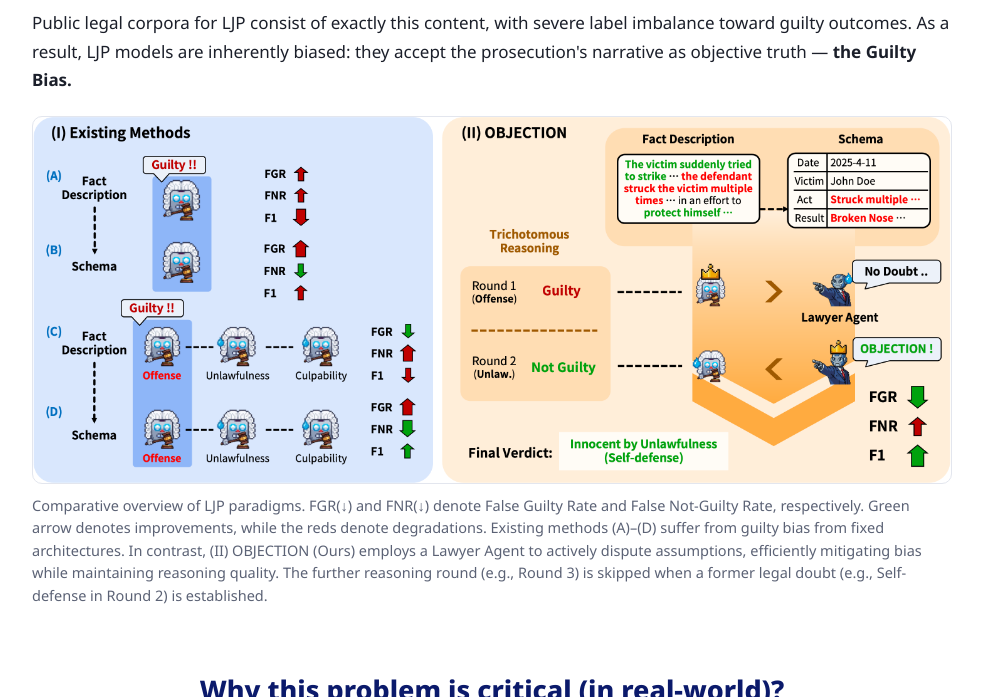
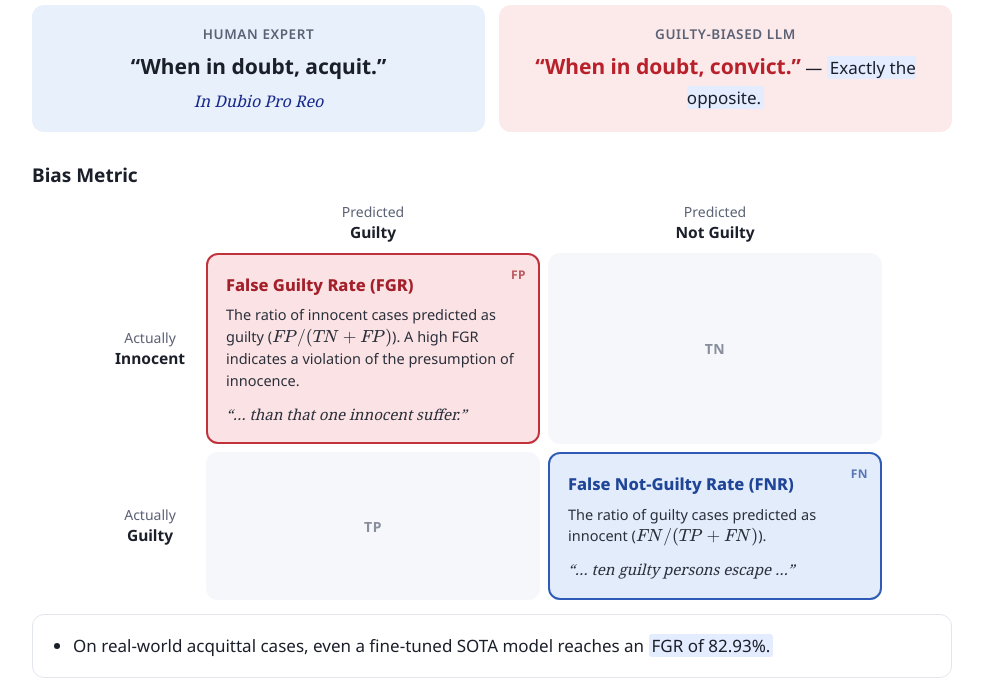
Before and after one commit to hiyashi-negisoba/objection-, a plain HTML site: page index.html in a window 1280 px wide. Shown: the part 1227-1924 px from the top of the page, without its empty margins (148-1131 px from the left). Drawn offline with nearby package versions, Linux system fonts and the light colour scheme.

Commit message:
(reivision) Clarify key terms & Add LJPIV trichotomy figure (CC BY 4.0)

```diff
--- a/index.html
+++ b/index.html
@@ -62,7 +62,8 @@ mark{background:var(--highlight);color:inherit;padding:0 3px;border-radius:3px}
 figure{margin:22px 0 10px}
 figure img{border-radius:10px;border:1px solid var(--line);margin:0 auto}
 figcaption{font-size:14.5px;color:var(--muted);margin-top:10px;line-height:1.55}
-figure.narrow img{max-width:520px}
+figure.narrow img{max-width:min(620px,100%)}
+figcaption .credit{display:block;margin-top:4px;font-size:13px}
 
 /* quote */
 .quote{font-family:"Noto Serif",serif;font-style:italic;font-size:22px;text-align:center;margin:8px auto 4px;max-width:760px}
@@ -75,8 +76,27 @@ figure.narrow img{max-width:520px}
 .vs small{display:block;color:var(--muted);font-size:13.5px;font-weight:600;text-transform:uppercase;letter-spacing:.6px;margin-bottom:4px}
 .vs strong{font-size:21px}
 .vs .llm strong{color:var(--red)}
+.vs .latin{display:block;margin-top:4px;font-family:"Noto Serif",serif;font-size:16px;color:var(--navy-2)}
 
 .def{border:1px solid var(--line);border-radius:12px;padding:14px 20px;background:#fff}
+/* confusion matrix */
+.cm{display:grid;grid-template-columns:96px 1fr 1fr;gap:8px;max-width:780px;margin:4px auto 0}
+.cm-corner{}
+.cm-col,.cm-row{display:flex;flex-direction:column;justify-content:center;align-items:center;text-align:center;font-size:14px;color:var(--muted);line-height:1.35}
+.cm-col{padding:4px 0 2px}
+.cm-col b,.cm-row b{color:var(--ink);font-size:15.5px}
+.cm-cell{position:relative;border-radius:12px;padding:16px 18px;min-height:96px}
+.cm-tag{position:absolute;top:10px;right:12px;font-size:12px;font-weight:700;letter-spacing:.5px;opacity:.7}
+.cm-ok{background:var(--soft);display:flex;align-items:center;justify-content:center}
+.cm-ok .cm-tag{position:static;color:var(--muted);font-size:14px}
+.cm-fgr{background:#FBE3E5;border:2px solid #C0313B}
+.cm-fgr .cm-name,.cm-fgr .cm-tag{color:#A3202A}
+.cm-fnr{background:#E3ECFB;border:2px solid #2F5BB7}
+.cm-fnr .cm-name,.cm-fnr .cm-tag{color:#1F4597}
+.cm-name{font-weight:800;font-size:16.5px;margin-bottom:6px;padding-right:28px}
+.cm-def{font-size:14.5px;line-height:1.5;color:#2a2f3a}
+.cm-quote{margin-top:10px;font-family:"Noto Serif",serif;font-style:italic;font-size:15px;color:#2a2f3a}
+
 
 /* steps */
 .steps{display:grid;grid-template-columns:repeat(2,1fr);gap:14px;margin:18px 0}
@@ -150,6 +170,12 @@ pre{position:relative;background:#1C1F27;color:#E6E8EE;border-radius:12px;paddin
 footer{margin-top:48px;padding:26px 0 40px;border-top:1px solid var(--line);text-align:center;font-size:14px;color:var(--muted)}
 
 @media (max-width:760px){
+  .cm{grid-template-columns:64px 1fr 1fr;gap:6px}
+  .cm-cell{padding:12px 10px;min-height:72px}
+  .cm-name{font-size:14px;padding-right:20px}
+  .cm-def,.cm-quote{font-size:12.5px}
+  .cm-col,.cm-row{font-size:12px}
+  .cm-col b,.cm-row b{font-size:13px}
   body{font-size:16px}
   .hero{padding:40px 0 34px}
   .hero .logo span{font-size:36px}
@@ -189,23 +215,15 @@ footer{margin-top:48px;padding:26px 0 40px;border-top:1px solid var(--line);text
 <main class="wrap">
 
 
-  <section>
-    <h2>Abstract</h2>
-    <div class="abstract">
-      <p>Legal Judgment Prediction (LJP) models are typically trained on documents that describe facts from a prosecutorial perspective. Existing datasets further exhibit severe label imbalance toward guilty outcomes. Consequently, these models suffer from &ldquo;Guilty Bias&rdquo;, blindly accepting the prosecution&rsquo;s narrative as objective truth. Previous studies employing three-step reasoning structures or training on synthetically generated innocence data improve overall accuracy, but they still fail to mitigate bias at inference time.</p>
-      <p>In this paper, we introduce OBJECTION, an inference-time pipeline that integrates an Adversarial Lawyer Agent into each 3-step reasoning of offense, unlawfulness, and culpability. Unlike generic critics, our agent actively challenges the model&rsquo;s presumptions of guilt by injecting legal defense arguments at each reasoning stage. To thoroughly evaluate this, we present a new &ldquo;Natural Innocent&rdquo; dataset including 3.4k real-world cases, overcoming the limitations of synthetic innocence benchmarks. Test results show that OBJECTION drastically reduces the False Guilty Rate (FGR) from 82.93% (SOTA baseline) to 16.69%, proving its capability to perform substantive legal reasoning. This work denotes a key progress toward aligning Legal AI with the presumption of innocence, a universally recognized principle enshrined in modern criminal law.</p>
-    </div>
-  </section>
+  <div class="tldr">
+    <b>TL;DR</b>&nbsp; OBJECTION is a training-free framework mitigating LLM guilty bias in Legal Judgment Prediction. An adversarial Lawyer Agent injects reasonable doubt, evaluated on Natural Innocent, a new dataset of real-world acquittal cases.
+  </div>
 
   <section>
     <h2>Guilty-biased LLMs (Introduction)</h2>
     <h3>Criminal procedure is not neutral by design</h3>
     <p class="lead">Fact descriptions in criminal judgments are not neutral event summaries, <mark>but prosecutorial narratives written to justify guilt.</mark></p>
     <p>Public legal corpora for LJP consist of exactly this content, with severe label imbalance toward guilty outcomes. As a result, LJP models are inherently biased: they accept the prosecution's narrative as objective truth — <b>the Guilty Bias.</b></p>
-    <figure>
-      <img src="static/images/fig1_overview.png" alt="Comparative overview of LJP paradigms: existing methods (A)-(D) versus OBJECTION (II)">
-      <figcaption>Comparative overview of LJP paradigms. FGR(↓) and FNR(↓) denote False Guilty Rate and False Not-Guilty Rate, respectively. Green arrow denotes improvements, while the reds denote degradations. Existing methods (A)–(D) suffer from guilty bias from fixed architectures. In contrast, (II) OBJECTION (Ours) employs a Lawyer Agent to actively dispute assumptions, efficiently mitigating bias while maintaining reasoning quality. The further reasoning round (e.g., Round 3) is skipped when a former legal doubt (e.g., Self-defense in Round 2) is established.</figcaption>
-    </figure>
   </section>
 
   <section>
@@ -214,19 +232,50 @@ footer{margin-top:48px;padding:26px 0 40px;border-top:1px solid var(--line);text
     <p class="quote-by">— W. Blackstone</p>
     <h3>Presumption of Innocence</h3>
     <div class="vs">
-      <div class="human"><small>Human expert</small><strong>&ldquo;When in doubt, acquit.&rdquo;</strong></div>
+      <div class="human"><small>Human expert</small><strong>&ldquo;When in doubt, acquit.&rdquo;</strong><span class="latin"><i>In Dubio Pro Reo</i></span></div>
       <div class="llm"><small>Guilty-biased LLM</small><strong>&ldquo;When in doubt, convict.&rdquo;</strong> — <mark>Exactly the opposite.</mark></div>
     </div>
     <h3>Bias Metric</h3>
-    <div class="def">
-      <ul class="tight" style="margin:0"><li>False Guilty Rate (FGR) $= FP/(TN+FP)$: The rate at which the innocent are declared guilty.</li><li>On real-world acquittal cases, even a fine-tuned SOTA model reaches an <mark>FGR of 82.93%.</mark></li></ul>
+    <div class="cm">
+      <div class="cm-corner"></div>
+      <div class="cm-col">Predicted<br><b>Guilty</b></div>
+      <div class="cm-col">Predicted<br><b>Not Guilty</b></div>
+
+      <div class="cm-row">Actually<br><b>Innocent</b></div>
+      <div class="cm-cell cm-fgr">
+        <span class="cm-tag">FP</span>
+        <div class="cm-name">False Guilty Rate (FGR)</div>
+        <div class="cm-def">The ratio of innocent cases predicted as guilty ($FP/(TN+FP)$). A high FGR indicates a violation of the presumption of innocence.</div>
+        <div class="cm-quote">&ldquo;&hellip; than that one innocent suffer.&rdquo;</div>
+      </div>
+      <div class="cm-cell cm-ok"><span class="cm-tag">TN</span></div>
+
+      <div class="cm-row">Actually<br><b>Guilty</b></div>
+      <div class="cm-cell cm-ok"><span class="cm-tag">TP</span></div>
+      <div class="cm-cell cm-fnr">
+        <span class="cm-tag">FN</span>
+        <div class="cm-name">False Not-Guilty Rate (FNR)</div>
+        <div class="cm-def">The ratio of guilty cases predicted as innocent ($FN/(TP+FN)$).</div>
+        <div class="cm-quote">&ldquo;&hellip; ten guilty persons escape &hellip;&rdquo;</div>
+      </div>
     </div>
+    <div class="def" style="margin-top:14px">
+      <ul class="tight" style="margin:0"><li>On real-world acquittal cases, even a fine-tuned SOTA model reaches an <mark>FGR of 82.93%.</mark></li></ul>
+    </div>
+    <figure>
+      <img src="static/images/fig1_overview.png" alt="Comparative overview of LJP paradigms: existing methods (A)-(D) versus OBJECTION (II)">
+      <figcaption>Comparative overview of LJP paradigms. FGR(↓) and FNR(↓) denote False Guilty Rate and False Not-Guilty Rate, respectively. Green arrow denotes improvements, while the reds denote degradations. Existing methods (A)–(D) suffer from guilty bias from fixed architectures. In contrast, (II) OBJECTION (Ours) employs a Lawyer Agent to actively dispute assumptions, efficiently mitigating bias while maintaining reasoning quality. The further reasoning round (e.g., Round 3) is skipped when a former legal doubt (e.g., Self-defense in Round 2) is established.</figcaption>
+    </figure>
   </section>
 
   <section>
     <h2>About OBJECTION! (Methodology)</h2>
     <h3>Detail of the Pipeline</h3>
     <p><b>Inference-time</b> — a single LLM plays two roles: Judge ($\mathcal{M}$) and Lawyer ($\mathcal{A}$).</p>
+    <figure class="narrow">
+      <img src="static/images/ljpiv_trichotomy.png" alt="Trichotomous dogmatics of criminal law: elements of the offense, unlawfulness, culpability">
+      <figcaption>An illustration of trichotomous dogmatics of criminal law. The reasoning process proceeds sequentially from top to bottom. Conduct that satisfies the elements of the offense, unlawfulness, and culpability is deemed to constitute a crime; otherwise, the individual is considered innocent.<br><span class="credit">Figure from <a href="https://aclanthology.org/2025.findings-emnlp.95/" target="_blank" rel="noopener">Zhang et al. (2025), Beyond Guilt: Legal Judgment Prediction with Trichotomous Reasoning</a>, licensed under <a href="https://creativecommons.org/licenses/by/4.0/" target="_blank" rel="noopener">CC BY 4.0</a>.</span></figcaption>
+    </figure>
     <figure>
       <img src="static/images/fig2_pipeline.png" alt="Detailed decision flow of the OBJECTION pipeline on a self-defense case">
       <figcaption>Detailed decision flow of the OBJECTION pipeline, illustrated with a self-defense case. The Lawyer Agent overturns the initial biased judgment in Round 2 by highlighting exculpatory details (e.g., imminence), triggering the early-exit mechanism for acquittal. This adversarial intervention effectively neutralizes narrative bias, reducing the False Guilty Rate (FGR) from 82.93% to 16.69% on the Natural Innocent dataset.</figcaption>
```
Also changed, not shown: static/images/ljpiv_trichotomy.png (added).
